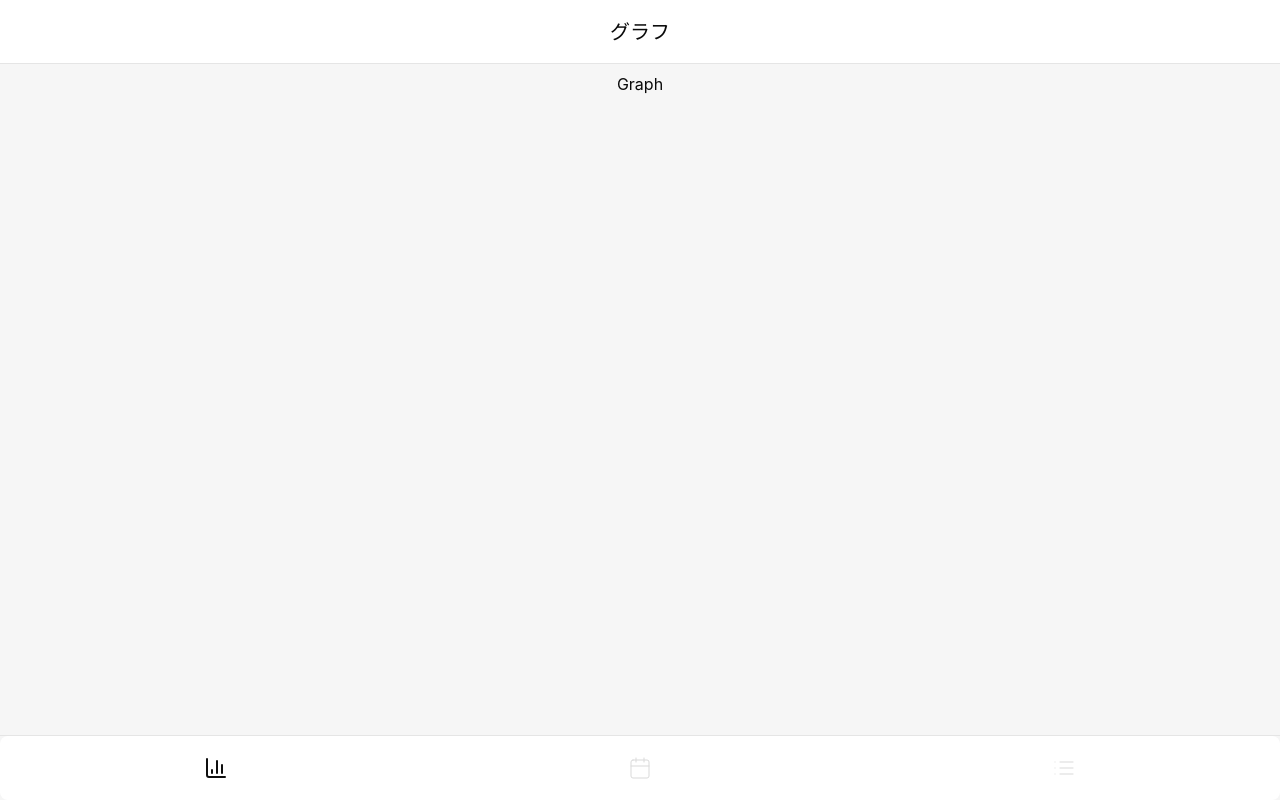
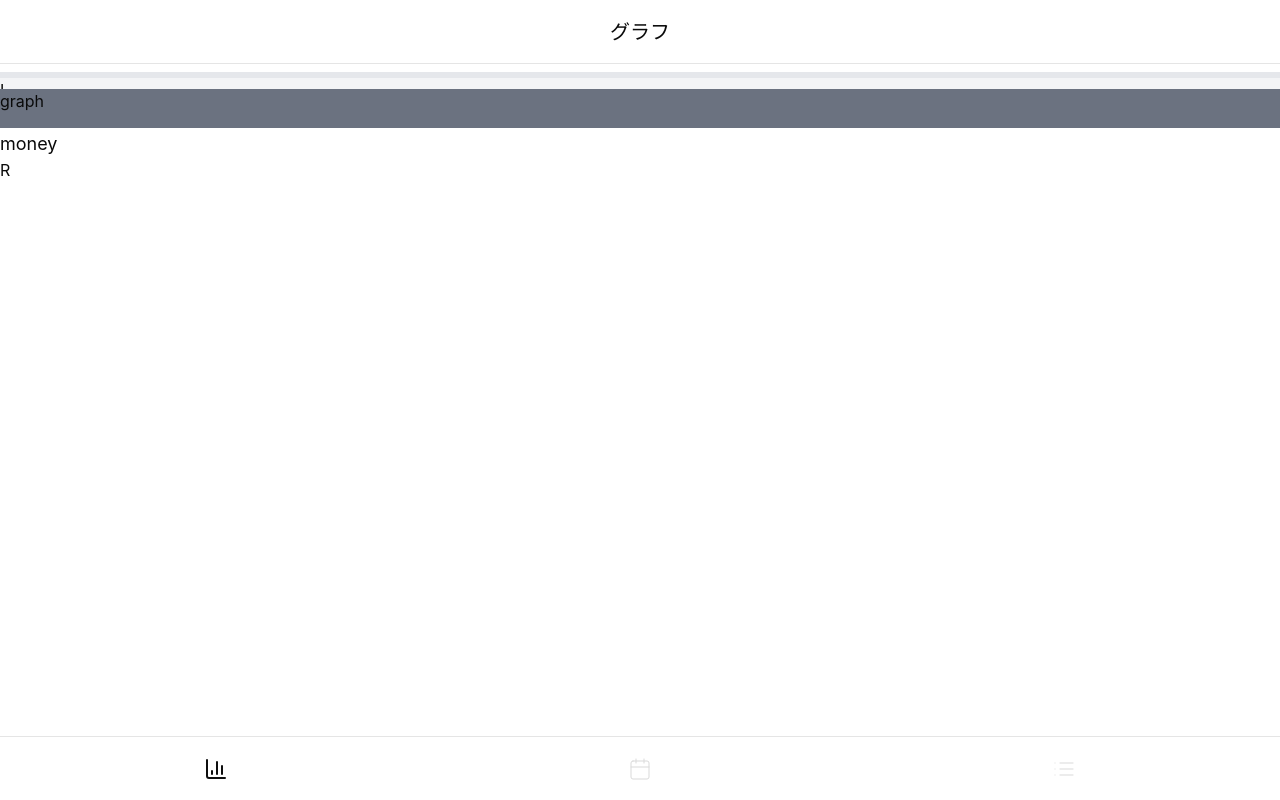
Before and after one commit to kyochanpy/Monemo, a React (Vite) app: page / in a window 1280 px wide. Built offline with nearby package versions, Linux system fonts and the light colour scheme; a web font is replaced by a local one.

Commit message:
fix: tab関連の実装を修正

```diff
--- a/src/App.css
+++ b/src/App.css
@@ -3,6 +3,17 @@
 @tailwind base;
 @tailwind components;
 @tailwind utilities;
+
+/* src/index.css または src/App.css などで定義 */
+@layer utilities {
+  .grid-rows-custom {
+    grid-template-rows: 10% 20% 70%;
+  }
+}
+
+.content-height {
+  height: calc(100vh - 15rem);
+}
 
 .logo.vite:hover {
   filter: drop-shadow(0 0 2em #747bff);
--- a/src/App.tsx
+++ b/src/App.tsx
@@ -29,13 +29,24 @@ function App() {
 	};
 
 	return (
-		<div className="fixed flex flex-col h-screen w-full">
-			<div className="flex justify-center items-center w-full h-16 bg-white border-b">
+		<div className="">
+			{/* Title 部分を上に固定 */}
+			<div className="h-16 w-full border-b flex justify-center items-center bg-white">
 				<h1 className="text-xl font-title">{getTitle()}</h1>
 			</div>
-			<BottomTabs defaultValue="graph" onValueChange={setActiveTab}>
-				<div className="flex-1 overflow-auto">
-					<BottomTabsContent value="graph">
+
+			{/* 残りのスペースに BottomTabs コンテンツを配置 */}
+			<BottomTabs
+				defaultValue="graph"
+				onValueChange={setActiveTab}
+				className=" fixed flex flex-col h-screen w-full gap-0 bg-white"
+			>
+				{/* コンテンツ部分 */}
+				<div className="h-full">
+					<BottomTabsContent
+						value="graph"
+						className="grid grid-rows-[10%_20%_70%] content-height"
+					>
 						<Graph />
 					</BottomTabsContent>
 					<BottomTabsContent value="calendar">
@@ -45,8 +56,10 @@ function App() {
 						<Description />
 					</BottomTabsContent>
 				</div>
-				<div className="fixed bottom-0 w-full border-t">
-					<BottomTabsList className="grid w-full grid-cols-3 h-16 bg-white">
+
+				{/* BottomTabsList を下に固定 */}
+				<div className="w-full border-t fixed bottom-0 h-16">
+					<BottomTabsList className="grid w-full grid-cols-3 bg-white h-16">
 						<BottomTabsTrigger value="graph">
 							<ChartColumn strokeWidth={activeTab === "graph" ? 2 : 1} />
 						</BottomTabsTrigger>
--- a/src/pages/calendar/Calendar.tsx
+++ b/src/pages/calendar/Calendar.tsx
@@ -1,3 +1,3 @@
 export function CalendarPage() {
-	return <h1>Calender</h1>;
+	return <h1 className="h-full bg-gray-200">Calender</h1>;
 }
--- a/src/pages/graph/Graph.tsx
+++ b/src/pages/graph/Graph.tsx
@@ -1,3 +1,39 @@
 export function Graph() {
-	return <h1>Graph</h1>;
+	return (
+		<div id="page-container" className="grid h-full grid-rows-[10%_20%_70%]">
+			{/* Segment */}
+			<div id="tab-container" className="bg-gray-200 ">
+				segment
+			</div>
+
+			{/* Date, Money and Pagination Section */}
+			<div id="date-money-pagenation-container" className=" bg-gray-100">
+				{/* Left Pagination */}
+				<div id="left-pagenation-container" className="">
+					L
+				</div>
+
+				{/* Date and Money */}
+				<div id="date-money-container" className="items-center">
+					<div id="date-container" className="text-lg">
+						date
+					</div>
+					<div id="money-container" className="text-lg">
+						money
+					</div>
+				</div>
+
+				{/* Right Pagination */}
+				<div id="right-pagenation-container" className="">
+					R
+				</div>
+			</div>
+
+			{/* Graph */}
+			<div id="graph-container" className="bg-gray-500 ">
+				graph
+			</div>
+		</div>
+		// <h1>Graph</h1>
+	);
 }
```
